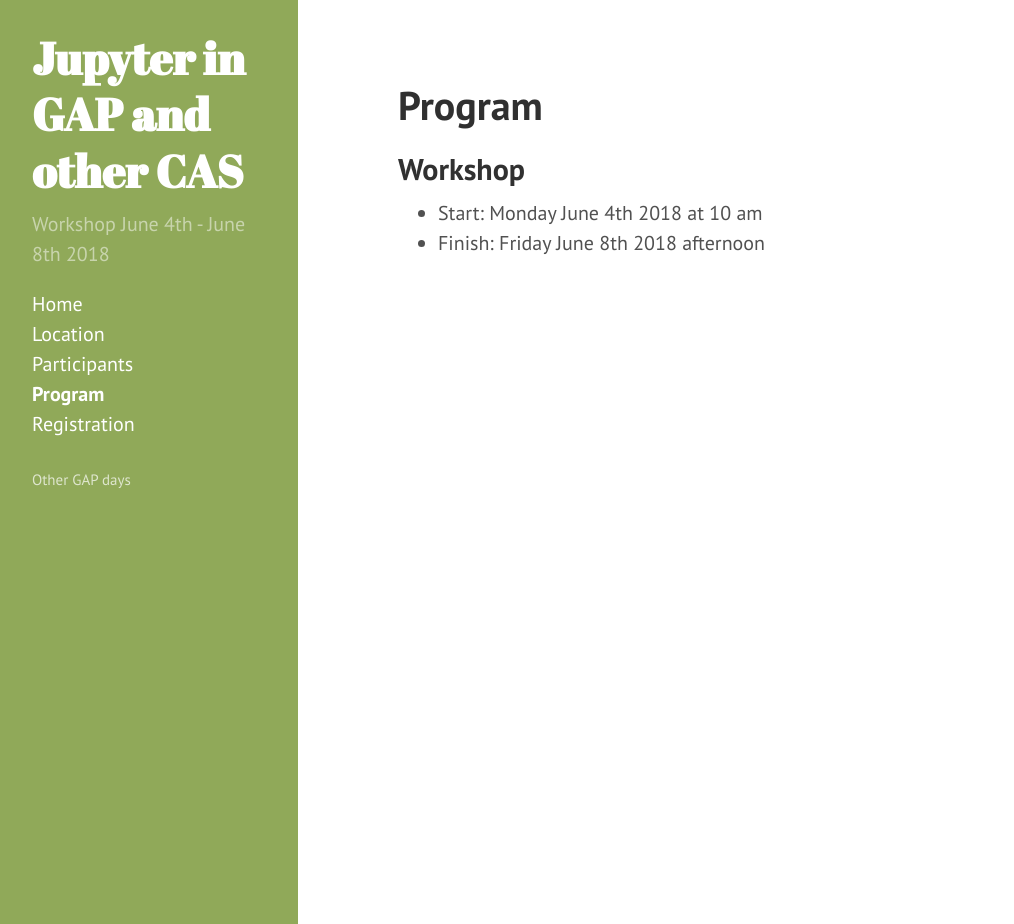
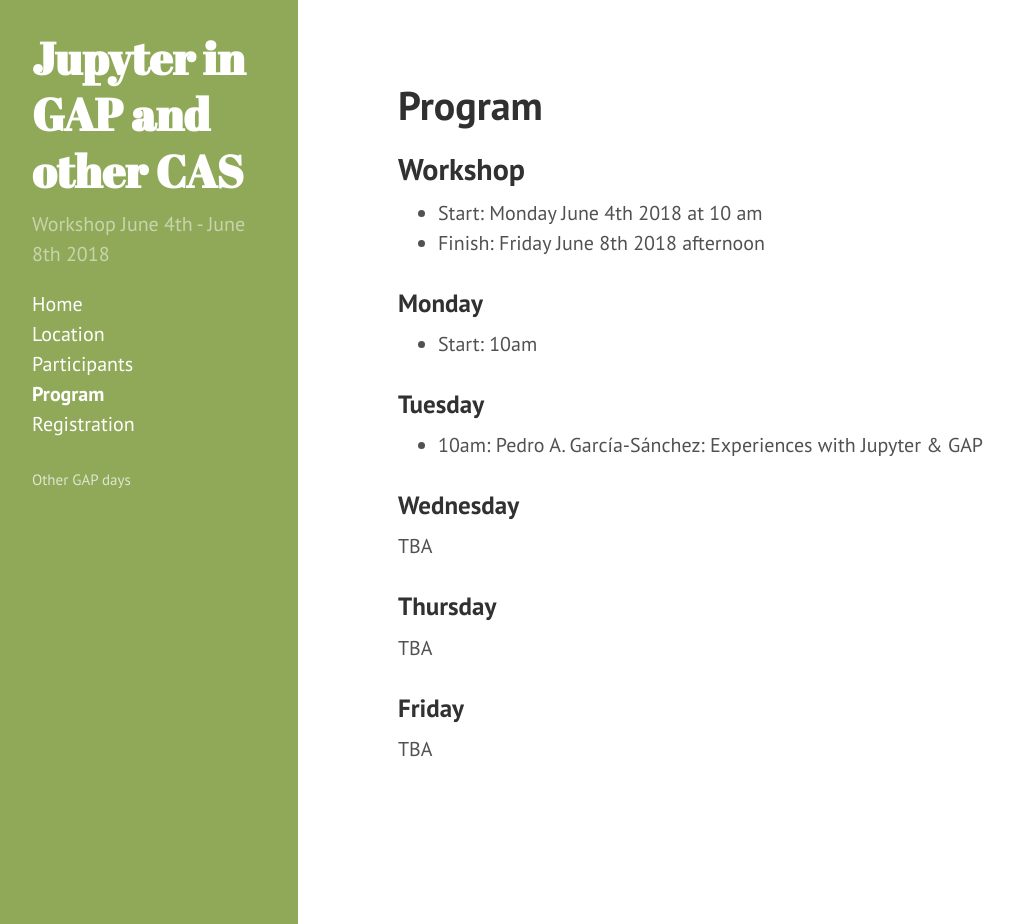
Before and after one commit to gapdays/gap-jupyter-days2018, a Jekyll site: the page built from program.md, in a window 1280 px wide and 924 px high. Shown: the whole window, without its empty margins (2-1016 px from the left). Built offline with Jekyll 4.4.1, drawn with Linux system fonts in a browser that asks for light colours.

Commit message:
Participant Max, Talk Pedro

```diff
--- a/_data/participants.yml
+++ b/_data/participants.yml
@@ -3,6 +3,9 @@
 
 - name: Sebastian Gutsche
   affiliation: Siegen University
+
+- name: Max Horn
+  affiliation: JLU Gießen
 
 - name: Alexander Konovalov
   affiliation: University of St Andrews
--- a/program.md
+++ b/program.md
@@ -7,3 +7,23 @@ title: Program
 ## Workshop
 * Start: Monday June 4th 2018 at 10 am
 * Finish: Friday June 8th 2018 afternoon
+
+### Monday
+
+* Start: 10am
+
+### Tuesday
+
+* 10am: Pedro A. García-Sánchez: Experiences with Jupyter & GAP
+
+### Wednesday
+
+TBA
+
+### Thursday
+
+TBA
+
+### Friday
+
+TBA
```
